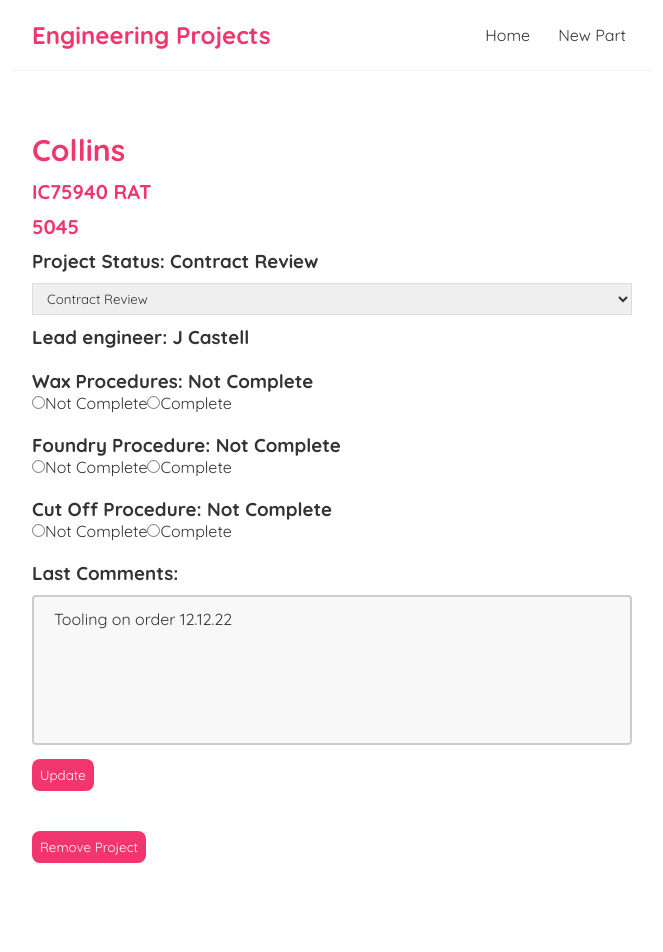
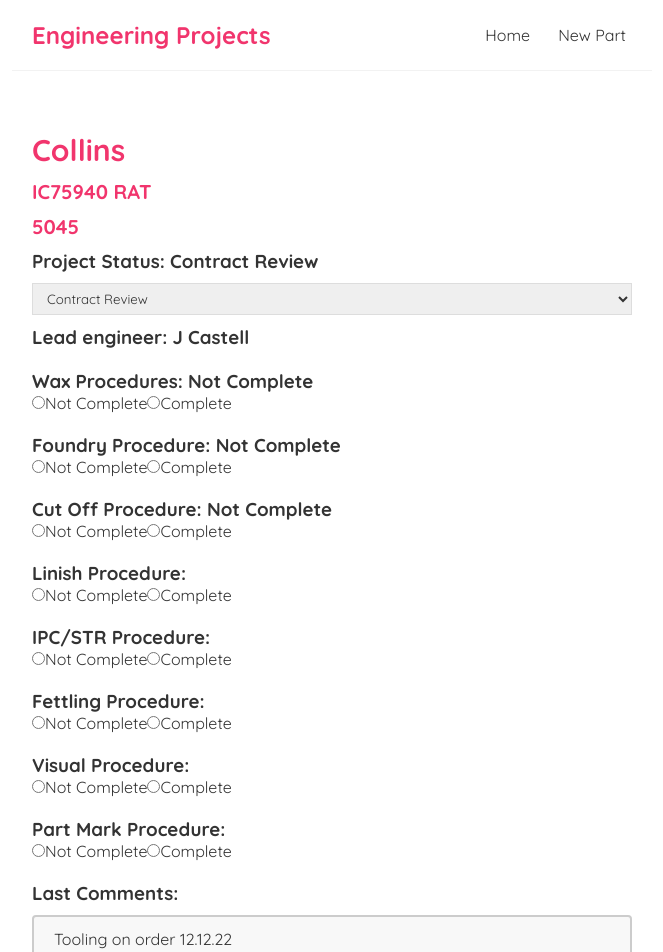
Before and after one commit to Wxmnath/engineering-samples-tracker, a React (Create React App) app: page /projects/2 in a window 1280 px wide. Shown: the top 952 px of the page, without its empty margins (308-971 px from the left). Built offline with nearby package versions, Linux system fonts and the light colour scheme; data requests are answered from the project's data file.

Commit message:
added more radio buttons to projectdetails

```diff
--- a/src/Components/ProjectDetails.js
+++ b/src/Components/ProjectDetails.js
@@ -9,6 +9,11 @@ function ProjectDetails() {
   const [waxProcedure, setWaxProcedure] = useState("");
   const [foundryProcedure, setFoundryProcedure] = useState("");
   const [cutOffProcedure, setCutOffProcedure] = useState("");
+  const [linishProcedure, setLinishProcedure] = useState("");
+  const [ipcProcedure, setIpcProcedure] = useState("");
+  const [fettlingProcedure, setFettlingProcedure] = useState("");
+  const [visualProcedure, setVisualProcedure] = useState("");
+  const [partmarkProcedure, setPartmarkProcedure] = useState("");
   const [commentsAdded, setCommentsAdded] = useState("");
   const [stage, setStage] = useState("");
   // eslint-disable-next-line no-unused-vars
@@ -44,6 +49,11 @@ function ProjectDetails() {
       WaxProcedure: waxProcedure,
       FoundryProcedure: foundryProcedure,
       CutOffProcedure: cutOffProcedure,
+      LinishProcedure: linishProcedure,
+      IpcProcedure: ipcProcedure,
+      FettlingProcedure: fettlingProcedure,
+      VisualProcedure: visualProcedure,
+      PartmarkProcedure: partmarkProcedure,
       comments: commentsAdded,
       Stage: stage,
     });
@@ -62,7 +72,7 @@ function ProjectDetails() {
           <h2>{project.Tool}</h2>
           <h3>Project Status: {project.Stage}</h3>
           <select
-            defaultValue={stage}
+            defaultValue={(stage, project.Stage)}
             onChange={(e) => setStage(e.target.value)}
           >
             <option value="Contract Review">Contract Review</option>
@@ -110,7 +120,6 @@ function ProjectDetails() {
                   onChange={(e) => setFoundryProcedure(e.currentTarget.value)}
                 />
                 Complete
-              </div>
                 <div>
                   <h3>Cut Off Procedure: {project.CutOffProcedure}</h3>
                   <input
@@ -129,6 +138,120 @@ function ProjectDetails() {
                     onChange={(e) => setCutOffProcedure(e.currentTarget.value)}
                   />
                   Complete
+                  <div>
+                    <h3>Linish Procedure: {project.LinishProcedure}</h3>
+                    <input
+                      type="radio"
+                      name="linishprocedure"
+                      value="Not Complete"
+                      required
+                      onChange={(e) =>
+                        setLinishProcedure(e.currentTarget.value)
+                      }
+                    />
+                    Not Complete
+                    <input
+                      type="radio"
+                      name="linishprocedure"
+                      value="Complete"
+                      required
+                      onChange={(e) =>
+                        setLinishProcedure(e.currentTarget.value)
+                      }
+                    />
+                    Complete
+                    <div>
+                      <h3>IPC/STR Procedure: {project.IpcProcedure}</h3>
+                      <input
+                        type="radio"
+                        name="IPCprocedure"
+                        value="Not Complete"
+                        required
+                        onChange={(e) => setIpcProcedure(e.currentTarget.value)}
+                      />
+                      Not Complete
+                      <input
+                        type="radio"
+                        name="IPCprocedure"
+                        value="Complete"
+                        required
+                        onChange={(e) => setIpcProcedure(e.currentTarget.value)}
+                      />
+                      Complete
+                      <div>
+                        <h3>Fettling Procedure: {project.FettlingProcedure}</h3>
+                        <input
+                          type="radio"
+                          name="fettlingprocedure"
+                          value="Not Complete"
+                          required
+                          onChange={(e) =>
+                            setFettlingProcedure(e.currentTarget.value)
+                          }
+                        />
+                        Not Complete
+                        <input
+                          type="radio"
+                          name="fettlingprocedure"
+                          value="Complete"
+                          required
+                          onChange={(e) =>
+                            setFettlingProcedure(e.currentTarget.value)
+                          }
+                        />
+                        Complete
+                        <div>
+                          <h3>Visual Procedure: {project.VisualProcedure}</h3>
+                          <input
+                            type="radio"
+                            name="visualprocedure"
+                            value="Not Complete"
+                            required
+                            onChange={(e) =>
+                              setVisualProcedure(e.currentTarget.value)
+                            }
+                          />
+                          Not Complete
+                          <input
+                            type="radio"
+                            name="visualprocedure"
+                            value="Complete"
+                            required
+                            onChange={(e) =>
+                              setVisualProcedure(e.currentTarget.value)
+                            }
+                          />
+                          Complete
+                          <div>
+                            <h3>
+                              Part Mark Procedure: {project.PartmarkProcedure}
+                            </h3>
+                            <input
+                              type="radio"
+                              name="partmarkprocedure"
+                              value="Not Complete"
+                              required
+                              onChange={(e) =>
+                                setPartmarkProcedure(e.currentTarget.value)
+                              }
+                            />
+                            Not Complete
+                            <input
+                              type="radio"
+                              name="partmarkprocedure"
+                              value="Complete"
+                              required
+                              onChange={(e) =>
+                                setPartmarkProcedure(e.currentTarget.value)
+                              }
+                            />
+                            Complete
+                          </div>
+                        </div>
+                      </div>
+                    </div>
+                  </div>
+                </div>
               </div>
               <h3>Last Comments:</h3>
               <textarea
@@ -136,7 +259,6 @@ function ProjectDetails() {
                 type="text"
                 name="comments"
                 defaultValue={(commentsAdded, project.comments)}
-                // test 3
                 onChange={handleChange}
               />
               <button type="submit" onClick={handleUpdate}>
```
Lines whose indentation alone changed are shown as unchanged.
